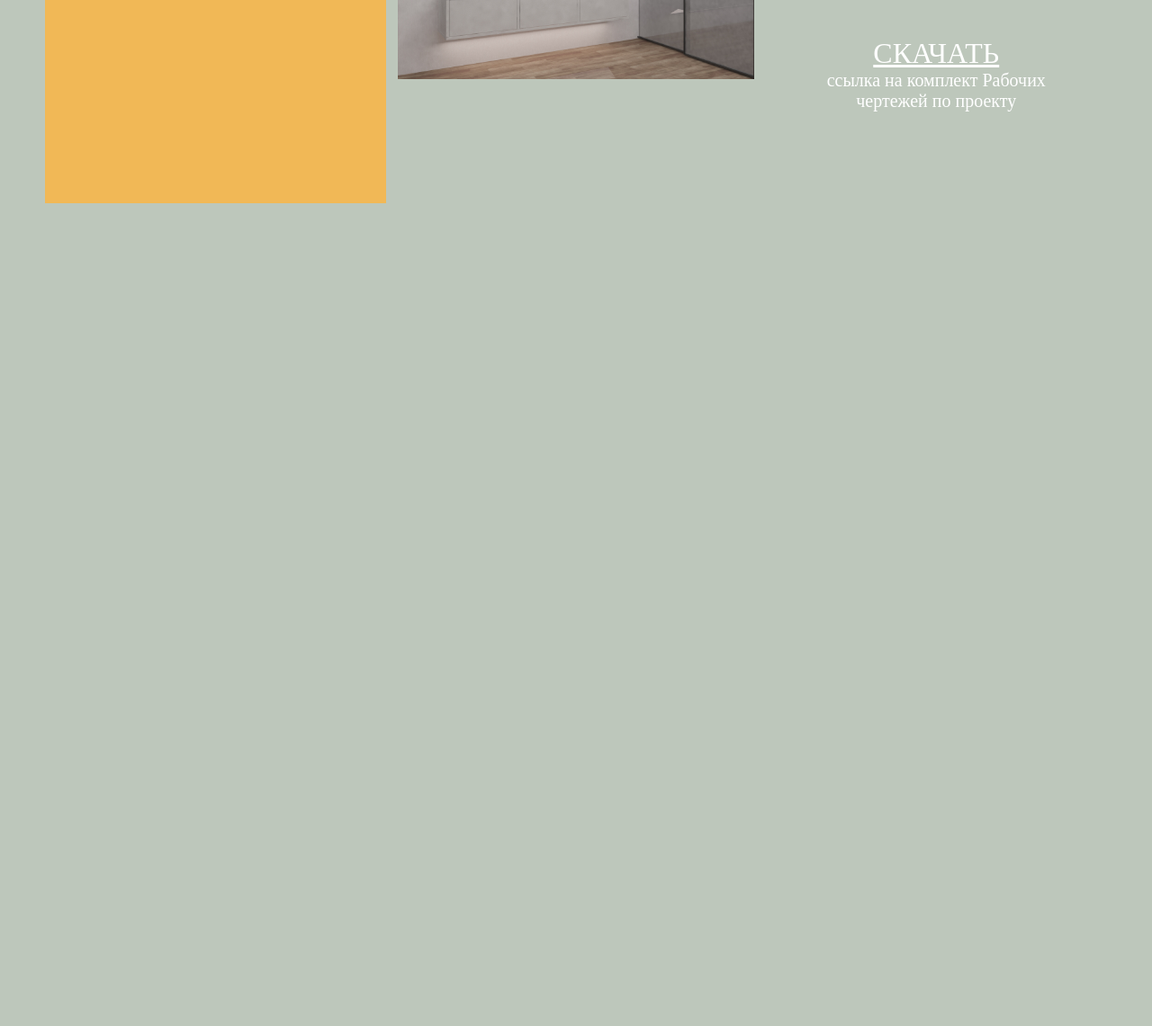
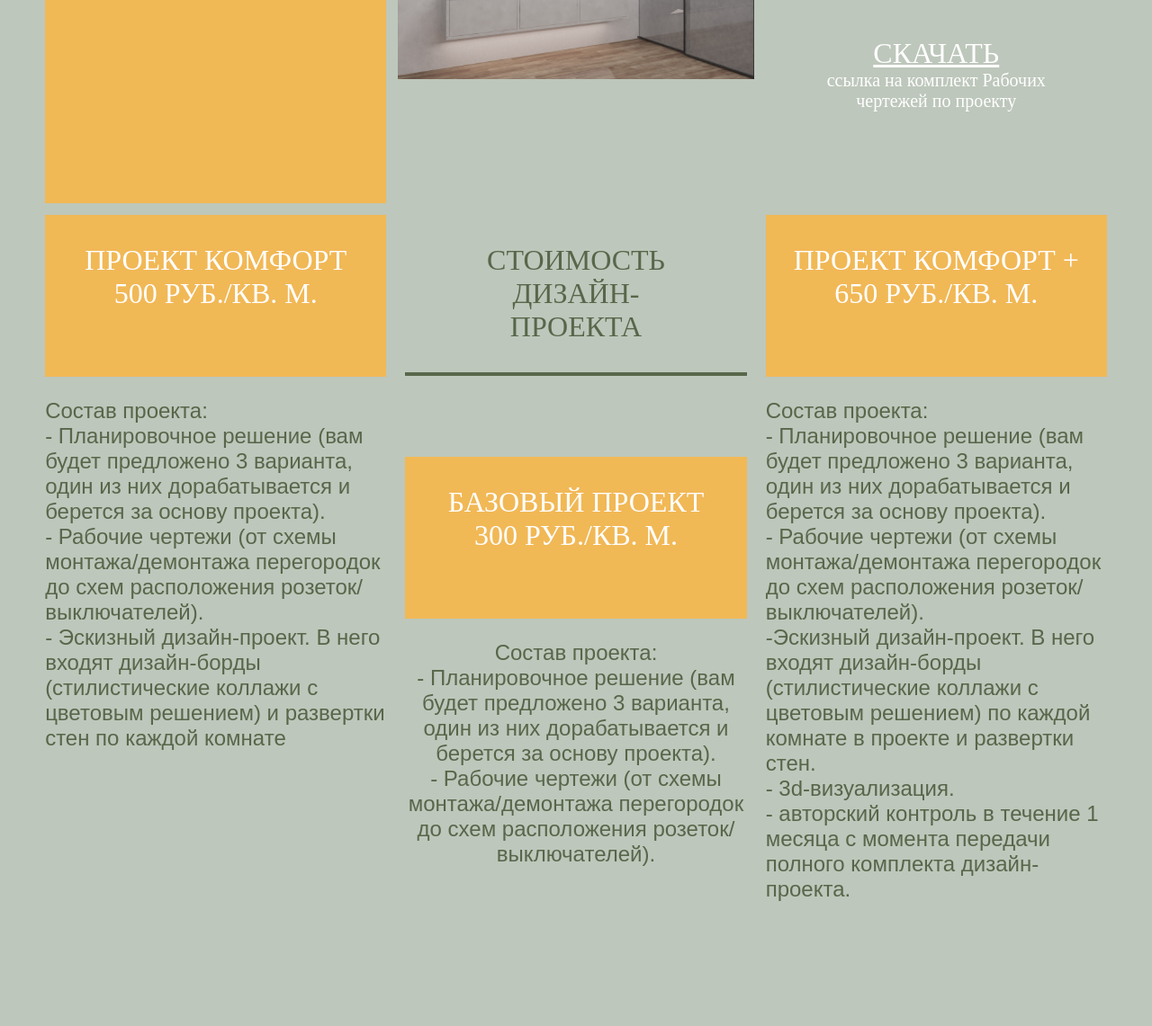
Before and after one commit to JulWisa/VoinDesign, a website built with Parcel: page index.html in a window 1280 px wide. Shown: the part 3488-4629 px from the top of the page at 90% size. Before the commit the page ends 3722 px from the top, so only its background shows below. Built offline with nearby package versions, Linux system fonts and the light colour scheme.

Commit message:
Add the first tariff block

```diff
--- a/css/main.css
+++ b/css/main.css
@@ -21,19 +21,9 @@ hr {
   transform: translate(-50%, -50%);
 }
 
-/*.middle {*/
-/*  top: 50%;*/
-/*  transform: translate(0, -50%);*/
-/*}*/
-
-/*.center {*/
-/*  left: 50%;*/
-/*  transform: translate(-50%, 0);*/
-/*}*/
-
 #main-container {
   display: grid;
-  grid-template-rows: repeat(4, 1fr);
+  grid-template-rows: repeat(5, 1fr);
 }
 
 #menu-container {
--- a/css/project1.css
+++ b/css/project1.css
@@ -73,7 +73,33 @@
 }
 
 #project3-2-2 {
-  /*height: 100%;*/
-  /*overflow: auto;*/
   padding: 3%;
 }
+
+.tariff {
+  padding-top: 1%;
+}
+
+.tariff-head {
+  background-color: #f1b856;
+}
+
+#tariff-left, #tariff-right {
+  display: grid;
+  grid-template-rows: 0.2fr 0.8fr;
+}
+
+#tariff-left {
+  margin-left: 10%;
+}
+
+#tariff-right {
+  margin-right: 10%;
+}
+
+
+#tariff-middle {
+  display: grid;
+  grid-template-rows: 0.3fr 0.2fr 0.5fr;
+  padding: 0 5%;
+}
--- a/css/text.css
+++ b/css/text.css
@@ -37,7 +37,7 @@ h6 {
   margin: 0;
 }
 
-.project-description > h3, #project3-2 h3 {
+.project-description > h3, #project3-2 h3, .tariff h3 {
   color: #58664a;
   text-align: center;
 }
@@ -75,3 +75,12 @@ h6 {
   color: white;
   font: lighter 28px Serif;
 }
+
+.tariff-head > h3{
+  color: white;
+  text-align: center;
+}
+
+#tariff-left p, #tariff-right p {
+  text-align: left;
+}
--- a/index.html
+++ b/index.html
@@ -161,7 +161,7 @@
     <div id="project3-3">
       <div class="yellow-block">
         <p>
-          Решением поставленной задачи стали межкомнатные перегородки-купе от пола до потолка с матовым остеклением, которые вместо стены разграничивают пространства одной из спален и небольшого холла, ведущего в гостиную.
+          Декоративная подсветка создаёт эффект парящей тумбы. Эта подсветка выполняет в данном случае не только эстетическую функцию: её можно использовать в качестве ночника, который освещает путь к ванной комнате и кухне в вечернее и ночное время суток.
         </p>
       </div>
       <div>
@@ -171,6 +171,51 @@
     </div>
   </div>
 
+  <!-- Стоимость 1 -->
+  <div class="project-container tariff">
+    <!--  Комфорт  -->
+    <div id="tariff-left">
+      <div class="tariff-head"><h3>ПРОЕКТ КОМФОРТ<br/>500 РУБ./КВ. М.</h3></div>
+      <div>
+        <p>Состав проекта:<br/>
+          - Планировочное решение (вам будет предложено 3 варианта, один из них дорабатывается и берется за основу проекта).<br/>
+          - Рабочие чертежи (от схемы монтажа/демонтажа перегородок до схем расположения розеток/ выключателей).<br/>
+          - Эскизный дизайн-проект. В него входят дизайн-борды (стилистические коллажи с цветовым решением) и развертки стен по каждой комнате
+        </p>
+      </div>
+    </div>
+
+    <!--  Базовый  -->
+    <div id="tariff-middle">
+      <div><h3>СТОИМОСТЬ<br/>ДИЗАЙН-<br/>ПРОЕКТА</h3><hr/></div>
+        <div class="tariff-head"><h3>БАЗОВЫЙ ПРОЕКТ<br/>300 РУБ./КВ. М.</h3></div>
+      <div>
+        <p>
+          Состав проекта:<br/>
+          - Планировочное решение (вам будет предложено 3 варианта, один из них дорабатывается и берется за основу проекта).<br/>
+          - Рабочие чертежи (от схемы монтажа/демонтажа перегородок до схем расположения розеток/ выключателей).
+        </p>
+      </div>
+    </div>
+
+    <!--  Комфорт + -->
+    <div id="tariff-right">
+      <div class="tariff-head"><h3>ПРОЕКТ КОМФОРТ +<br/>650 РУБ./КВ. М.</h3></div>
+      <div>
+        <p>
+          Состав проекта:<br/>
+          - Планировочное решение (вам будет предложено 3 варианта, один из них дорабатывается и берется за основу проекта).<br/>
+          - Рабочие чертежи (от схемы монтажа/демонтажа перегородок до схем расположения розеток/ выключателей).<br/>
+          -Эскизный дизайн-проект. В него входят дизайн-борды (стилистические коллажи с цветовым решением) по каждой комнате в проекте и развертки стен.<br/>
+          - 3d-визуализация.<br/>
+          - авторский контроль в течение 1 месяца с момента передачи полного комплекта дизайн-проекта.
+        </p>
+      </div>
+    </div>
+  </div>
+
+  <!-- Стоимость 2 -->
+
 </div>
 
   <script src="js/main.js"></script>
```
